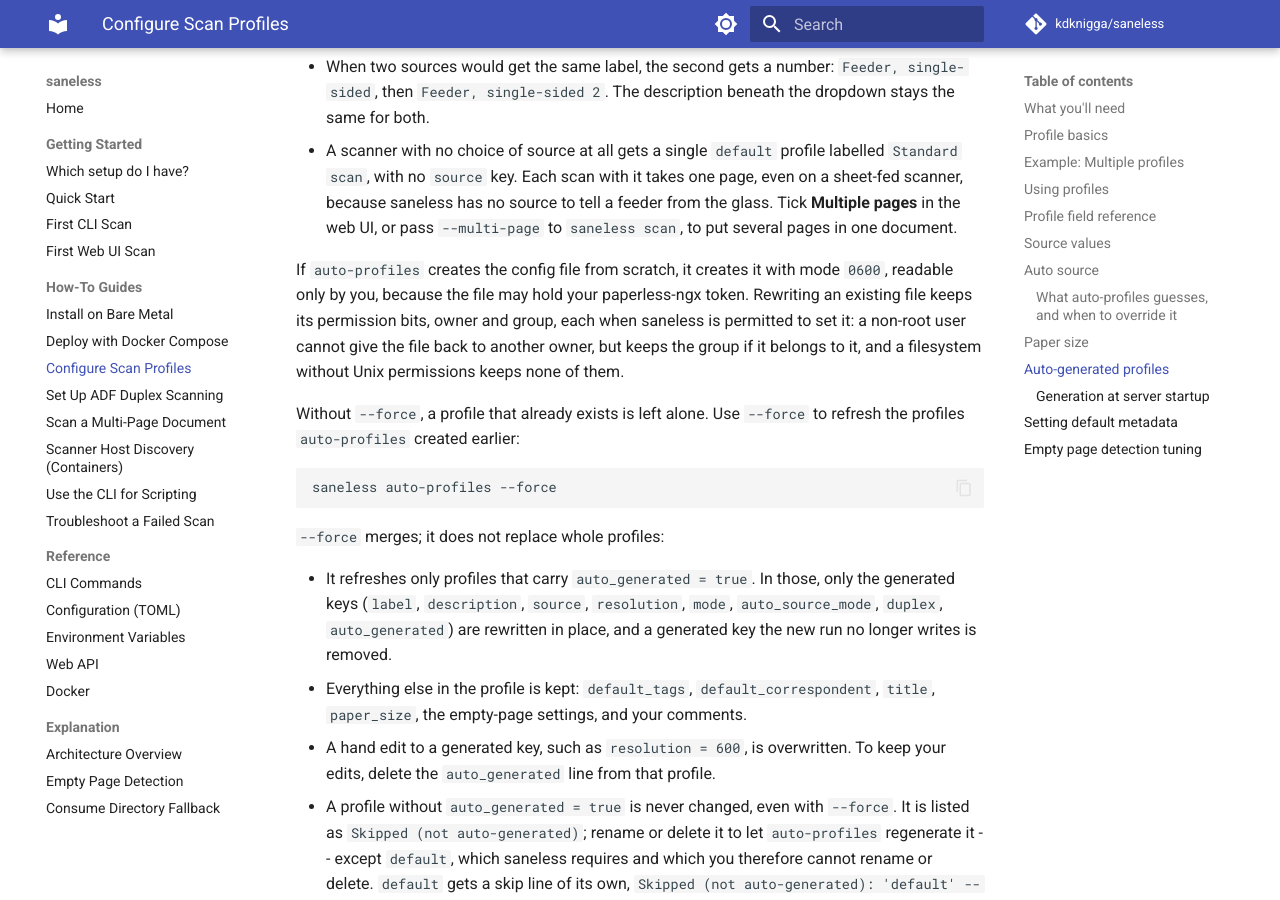
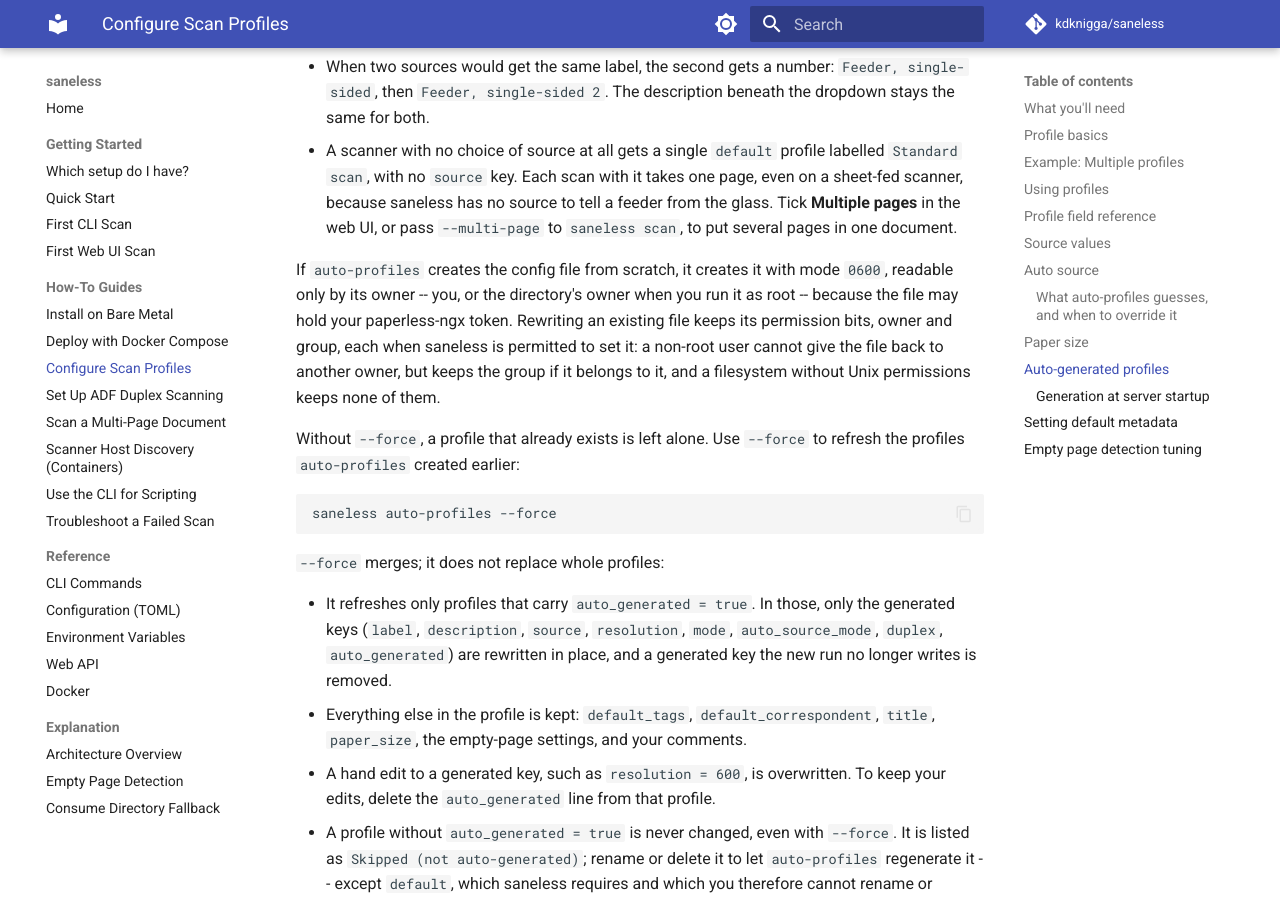
Before and after one commit to kdknigga/saneless, an MkDocs documentation site: the page built from docs/how-to/configure-scan-profiles.md, in a window 1280 px wide and 900 px high, scrolled down 6098 px. Built offline with MkDocs 1.6.1 and Material for MkDocs 9.7.7, drawn with Linux system fonts in a browser that asks for light colours; comment, search, counter and statistics services are not loaded.

Commit message:
docs(46): IN-08 a created config is readable by its owner, not always "you"
A file root creates takes its directory's owner, so "readable only by you"
described the directory owner rather than whoever ran the command. The
how-to now says "readable only by its owner -- you, or the directory's
owner when you run it as root".

Co-Authored-By: Claude Opus 5.5 (1M context) <noreply@anthropic.com>
Claude-Session: https://claude.ai/code/session_013CxQxLcnRUSK9XY3SKundu

```diff
--- a/docs/how-to/configure-scan-profiles.md
+++ b/docs/how-to/configure-scan-profiles.md
@@ -198,7 +198,7 @@ The labels shown in the web UI are saneless's own wording, chosen from the kind
 - When two sources would get the same label, the second gets a number: `Feeder, single-sided`, then `Feeder, single-sided 2`. The description beneath the dropdown stays the same for both.
 - A scanner with no choice of source at all gets a single `default` profile labelled `Standard scan`, with no `source` key. Each scan with it takes one page, even on a sheet-fed scanner, because saneless has no source to tell a feeder from the glass. Tick **Multiple pages** in the web UI, or pass `--multi-page` to `saneless scan`, to put several pages in one document.
 
-If `auto-profiles` creates the config file from scratch, it creates it with mode `0600`, readable only by you, because the file may hold your paperless-ngx token. Rewriting an existing file keeps its permission bits, owner and group, each when saneless is permitted to set it: a non-root user cannot give the file back to another owner, but keeps the group if it belongs to it, and a filesystem without Unix permissions keeps none of them.
+If `auto-profiles` creates the config file from scratch, it creates it with mode `0600`, readable only by its owner -- you, or the directory's owner when you run it as root -- because the file may hold your paperless-ngx token. Rewriting an existing file keeps its permission bits, owner and group, each when saneless is permitted to set it: a non-root user cannot give the file back to another owner, but keeps the group if it belongs to it, and a filesystem without Unix permissions keeps none of them.
 
 Without `--force`, a profile that already exists is left alone. Use `--force` to refresh the profiles `auto-profiles` created earlier:
 
```
